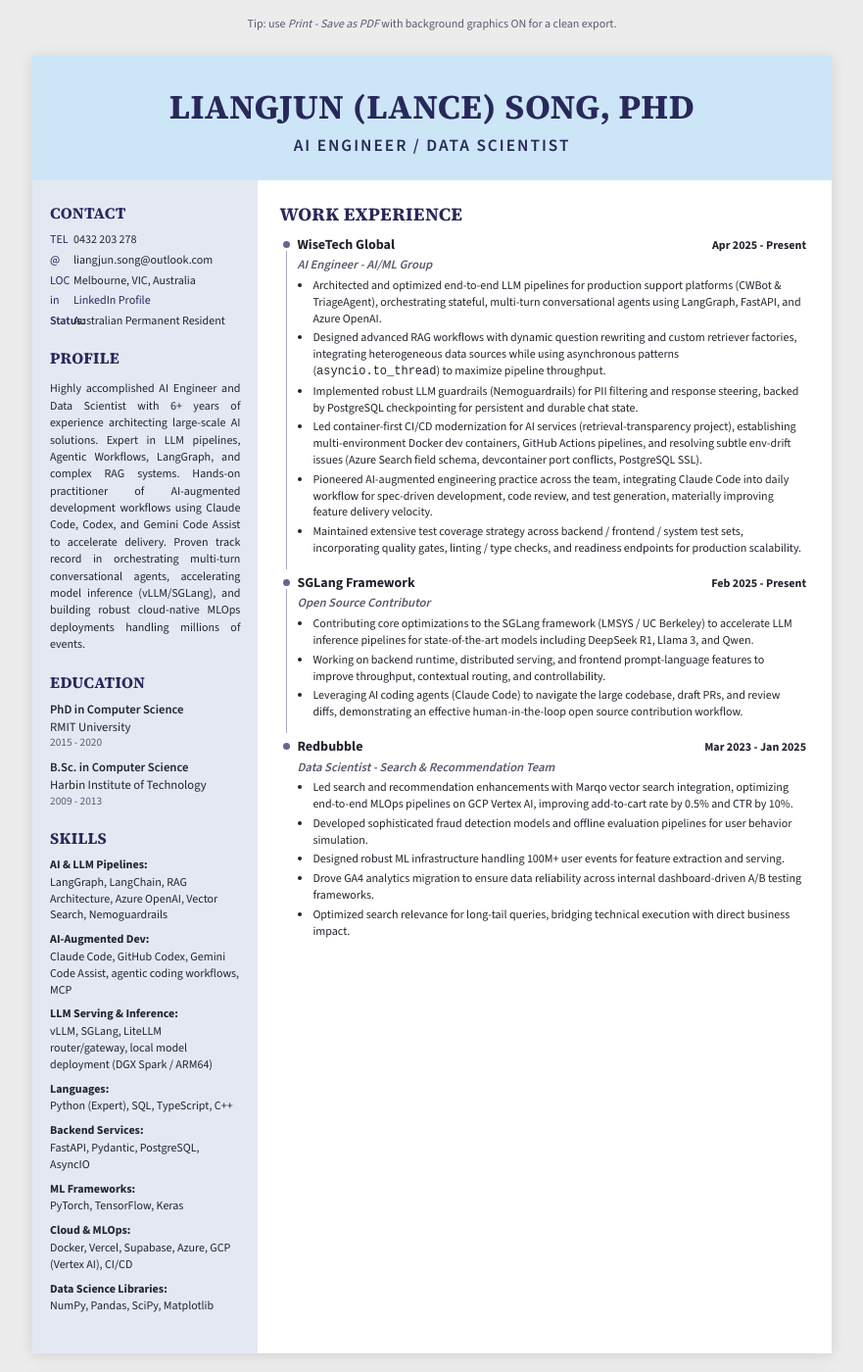
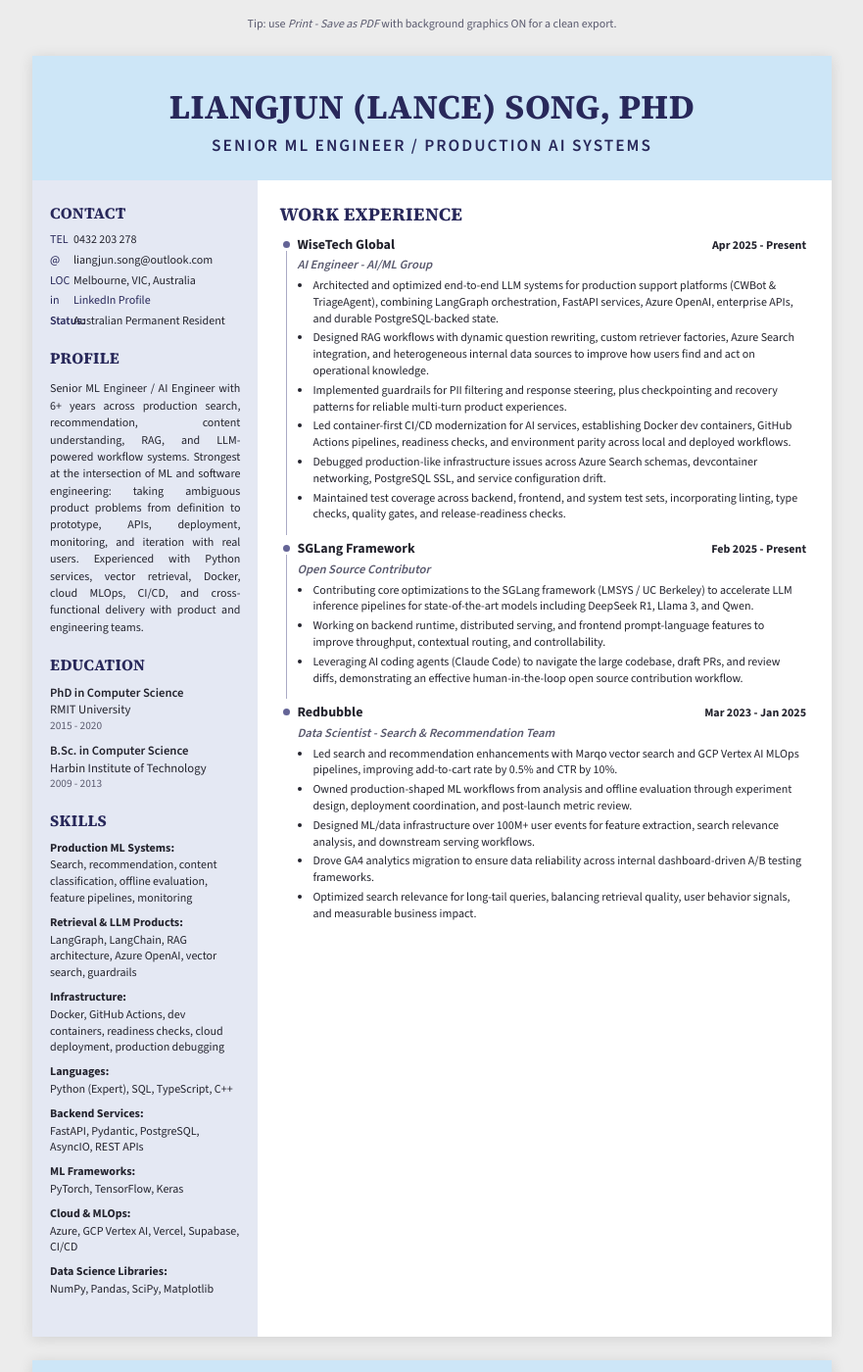
Before and after one commit to lycanlancelot/lycanlancelot.github.io, a Jekyll site: the page cv.html, which Jekyll copies as it is, in a window 1280 px wide and 1400 px high. Shown: the whole window at 98% size, without its empty margins (199-1080 px from the left). Built offline with Jekyll 4.4.1, drawn with Linux system fonts in a browser that asks for light colours; some of the changed text lies outside the part shown.

Commit message:
Target CV for Programa Senior ML Engineer

```diff
--- a/cv.html
+++ b/cv.html
@@ -3,7 +3,7 @@
 <head>
 <meta charset="UTF-8">
 <meta name="viewport" content="width=device-width, initial-scale=1.0">
-<title>Liangjun (Lance) Song - AI Engineer / Data Scientist CV</title>
+<title>Liangjun (Lance) Song - Senior ML Engineer CV</title>
 <link rel="preconnect" href="https://fonts.googleapis.com">
 <link rel="preconnect" href="https://fonts.gstatic.com" crossorigin>
 <link href="https://fonts.googleapis.com/css2?family=Source+Sans+3:wght@400;600;700&family=Source+Serif+4:wght@600;700&display=swap" rel="stylesheet">
@@ -223,7 +223,7 @@
 <section class="page">
   <header class="header">
     <h1>LIANGJUN (LANCE) SONG, PHD</h1>
-    <div class="subtitle">AI ENGINEER / DATA SCIENTIST</div>
+    <div class="subtitle">SENIOR ML ENGINEER / PRODUCTION AI SYSTEMS</div>
   </header>
 
   <div class="body">
@@ -239,7 +239,7 @@
 
       <div class="section-block">
         <h2 class="section">PROFILE</h2>
-        <p class="profile">Highly accomplished AI Engineer and Data Scientist with 6+ years of experience architecting large-scale AI solutions. Expert in LLM pipelines, Agentic Workflows, LangGraph, and complex RAG systems. Hands-on practitioner of AI-augmented development workflows using Claude Code, Codex, and Gemini Code Assist to accelerate delivery. Proven track record in orchestrating multi-turn conversational agents, accelerating model inference (vLLM/SGLang), and building robust cloud-native MLOps deployments handling millions of events.</p>
+        <p class="profile">Senior ML Engineer / AI Engineer with 6+ years across production search, recommendation, content understanding, RAG, and LLM-powered workflow systems. Strongest at the intersection of ML and software engineering: taking ambiguous product problems from definition to prototype, APIs, deployment, monitoring, and iteration with real users. Experienced with Python services, vector retrieval, Docker, cloud MLOps, CI/CD, and cross-functional delivery with product and engineering teams.</p>
       </div>
 
       <div class="section-block">
@@ -258,13 +258,13 @@
 
       <div class="section-block">
         <h2 class="section">SKILLS</h2>
-        <div class="skill-group"><span class="label">AI &amp; LLM Pipelines:</span>LangGraph, LangChain, RAG Architecture, Azure OpenAI, Vector Search, Nemoguardrails</div>
-        <div class="skill-group"><span class="label">AI-Augmented Dev:</span>Claude Code, GitHub Codex, Gemini Code Assist, agentic coding workflows, MCP</div>
-        <div class="skill-group"><span class="label">LLM Serving &amp; Inference:</span>vLLM, SGLang, LiteLLM router/gateway, local model deployment (DGX Spark / ARM64)</div>
+        <div class="skill-group"><span class="label">Production ML Systems:</span>Search, recommendation, content classification, offline evaluation, feature pipelines, monitoring</div>
+        <div class="skill-group"><span class="label">Retrieval &amp; LLM Products:</span>LangGraph, LangChain, RAG architecture, Azure OpenAI, vector search, guardrails</div>
+        <div class="skill-group"><span class="label">Infrastructure:</span>Docker, GitHub Actions, dev containers, readiness checks, cloud deployment, production debugging</div>
         <div class="skill-group"><span class="label">Languages:</span>Python (Expert), SQL, TypeScript, C++</div>
-        <div class="skill-group"><span class="label">Backend Services:</span>FastAPI, Pydantic, PostgreSQL, AsyncIO</div>
+        <div class="skill-group"><span class="label">Backend Services:</span>FastAPI, Pydantic, PostgreSQL, AsyncIO, REST APIs</div>
         <div class="skill-group"><span class="label">ML Frameworks:</span>PyTorch, TensorFlow, Keras</div>
-        <div class="skill-group"><span class="label">Cloud &amp; MLOps:</span>Docker, Vercel, Supabase, Azure, GCP (Vertex AI), CI/CD</div>
+        <div class="skill-group"><span class="label">Cloud &amp; MLOps:</span>Azure, GCP Vertex AI, Vercel, Supabase, CI/CD</div>
         <div class="skill-group"><span class="label">Data Science Libraries:</span>NumPy, Pandas, SciPy, Matplotlib</div>
       </div>
     </aside>
@@ -279,12 +279,12 @@
           </div>
           <div class="tl-role">AI Engineer - AI/ML Group</div>
           <ul>
-            <li>Architected and optimized end-to-end LLM pipelines for production support platforms (CWBot &amp; TriageAgent), orchestrating stateful, multi-turn conversational agents using LangGraph, FastAPI, and Azure OpenAI.</li>
-            <li>Designed advanced RAG workflows with dynamic question rewriting and custom retriever factories, integrating heterogeneous data sources while using asynchronous patterns (<code>asyncio.to_thread</code>) to maximize pipeline throughput.</li>
-            <li>Implemented robust LLM guardrails (Nemoguardrails) for PII filtering and response steering, backed by PostgreSQL checkpointing for persistent and durable chat state.</li>
-            <li>Led container-first CI/CD modernization for AI services (retrieval-transparency project), establishing multi-environment Docker dev containers, GitHub Actions pipelines, and resolving subtle env-drift issues (Azure Search field schema, devcontainer port conflicts, PostgreSQL SSL).</li>
-            <li>Pioneered AI-augmented engineering practice across the team, integrating Claude Code into daily workflow for spec-driven development, code review, and test generation, materially improving feature delivery velocity.</li>
-            <li>Maintained extensive test coverage strategy across backend / frontend / system test sets, incorporating quality gates, linting / type checks, and readiness endpoints for production scalability.</li>
+            <li>Architected and optimized end-to-end LLM systems for production support platforms (CWBot &amp; TriageAgent), combining LangGraph orchestration, FastAPI services, Azure OpenAI, enterprise APIs, and durable PostgreSQL-backed state.</li>
+            <li>Designed RAG workflows with dynamic question rewriting, custom retriever factories, Azure Search integration, and heterogeneous internal data sources to improve how users find and act on operational knowledge.</li>
+            <li>Implemented guardrails for PII filtering and response steering, plus checkpointing and recovery patterns for reliable multi-turn product experiences.</li>
+            <li>Led container-first CI/CD modernization for AI services, establishing Docker dev containers, GitHub Actions pipelines, readiness checks, and environment parity across local and deployed workflows.</li>
+            <li>Debugged production-like infrastructure issues across Azure Search schemas, devcontainer networking, PostgreSQL SSL, and service configuration drift.</li>
+            <li>Maintained test coverage across backend, frontend, and system test sets, incorporating linting, type checks, quality gates, and release-readiness checks.</li>
           </ul>
         </div>
 
@@ -308,11 +308,11 @@
           </div>
           <div class="tl-role">Data Scientist - Search &amp; Recommendation Team</div>
           <ul>
-            <li>Led search and recommendation enhancements with Marqo vector search integration, optimizing end-to-end MLOps pipelines on GCP Vertex AI, improving add-to-cart rate by 0.5% and CTR by 10%.</li>
-            <li>Developed sophisticated fraud detection models and offline evaluation pipelines for user behavior simulation.</li>
-            <li>Designed robust ML infrastructure handling 100M+ user events for feature extraction and serving.</li>
+            <li>Led search and recommendation enhancements with Marqo vector search and GCP Vertex AI MLOps pipelines, improving add-to-cart rate by 0.5% and CTR by 10%.</li>
+            <li>Owned production-shaped ML workflows from analysis and offline evaluation through experiment design, deployment coordination, and post-launch metric review.</li>
+            <li>Designed ML/data infrastructure over 100M+ user events for feature extraction, search relevance analysis, and downstream serving workflows.</li>
             <li>Drove GA4 analytics migration to ensure data reliability across internal dashboard-driven A/B testing frameworks.</li>
-            <li>Optimized search relevance for long-tail queries, bridging technical execution with direct business impact.</li>
+            <li>Optimized search relevance for long-tail queries, balancing retrieval quality, user behavior signals, and measurable business impact.</li>
           </ul>
         </div>
       </div>
@@ -361,10 +361,10 @@
           </div>
           <div class="tl-role">Data Scientist - AI Renovation Team</div>
           <ul>
-            <li>Utilized language-image models for automated content tagging and classification across a massive catalog.</li>
-            <li>Enhanced content taxonomy using structured user engagement data modeling.</li>
-            <li>Conducted extensive experiments with search engine optimization for new content tags.</li>
-            <li>Developed personalization pipelines that significantly increased core user engagement metrics.</li>
+            <li>Applied language-image models for automated content tagging and classification across a large marketplace catalog.</li>
+            <li>Enhanced content taxonomy using structured user engagement signals and measurable search/discovery outcomes.</li>
+            <li>Ran experiments for new content tags and search-engine optimization, translating model output into product-facing discovery improvements.</li>
+            <li>Developed personalization workflows that connected data science experiments with production product metrics.</li>
           </ul>
         </div>
 
@@ -375,62 +375,62 @@
           </div>
           <div class="tl-role">Data Scientist - Content Moderation Team</div>
           <ul>
-            <li>Implemented content classification systems using language-image models for efficient automated moderation.</li>
-            <li>Developed image duplicate detection pipelines using machine learning and statistical modeling techniques.</li>
-            <li>Established a comprehensive data quality framework with anomaly detection capabilities.</li>
-            <li>Achieved productionization of content classification systems, significantly reducing intellectual property infringement risks.</li>
+            <li>Implemented production content-classification systems using language-image models for automated moderation.</li>
+            <li>Developed image duplicate-detection pipelines using ML and statistical modeling techniques.</li>
+            <li>Established data quality and anomaly-detection workflows for safer model and pipeline operation.</li>
+            <li>Shipped classification workflows that reduced intellectual-property moderation risk and improved operational throughput.</li>
           </ul>
         </div>
       </div>
 
       <div style="height:14px"></div>
-      <h2 class="section">SELECTED GITHUB PROJECTS</h2>
+      <h2 class="section">SELECTED ML / AI SYSTEMS</h2>
       <div class="timeline">
         <div class="tl-entry">
           <div class="tl-head">
-            <div class="company">Termly <span class="muted-inline">(github.com/lycanlancelot/Termly)</span></div>
+            <div class="company">Termly <span class="muted-inline">(GitHub)</span></div>
             <div class="dates">2026</div>
           </div>
           <div class="tl-role">Creator &amp; Lead Developer</div>
           <ul>
-            <li>Built an Australian medical contract automation system for MPPA generation, Medicare/PBS identifier validation, scanned PDF extraction, OCR correction, clause/entity extraction, and compliance-oriented risk analysis.</li>
-            <li>Implemented FastAPI/Pydantic services integrating Claude Sonnet, Azure Document Intelligence, Tesseract OCR, Docker, and healthcare-specific validation algorithms.</li>
+            <li>Built a document AI system for Australian medical contract automation: scanned PDF extraction, OCR correction, structured clause/entity extraction, validation, and risk analysis.</li>
+            <li>Implemented FastAPI/Pydantic services integrating Claude Sonnet, Azure Document Intelligence, Tesseract OCR, Docker, and healthcare-specific validation logic.</li>
           </ul>
         </div>
 
         <div class="tl-entry">
           <div class="tl-head">
-            <div class="company">Remote Agent Workbench <span class="muted-inline">(github.com/lycanlancelot/remote-agent)</span></div>
-            <div class="dates">2025 - Present</div>
-          </div>
-          <div class="tl-role">Creator &amp; Lead Developer</div>
-          <ul>
-            <li>Built a VS Code-like remote workbench for Claude Code and Codex with React/Vite, Express, Socket.IO, live terminal streaming, task persistence, file previews, model controls, and permission prompts.</li>
-            <li>Designed for repeated remote agent work: allowed-directory policy, verifiable task outputs, conversation continuity, and Cloudflare/Tailscale-ready deployment patterns.</li>
-          </ul>
-        </div>
-
-        <div class="tl-entry">
-          <div class="tl-head">
-            <div class="company">AgentForge <span class="muted-inline">(github.com/lycanlancelot/agent-forge)</span></div>
-            <div class="dates">2025</div>
-          </div>
-          <div class="tl-role">Creator &amp; Lead Developer</div>
-          <ul>
-            <li>Built a multi-agent coding dashboard for Claude Code, Codex, and Kimi Code with xterm.js terminals, task queues, git worktree isolation, auto-commit scheduling, session logs, and remote access.</li>
-            <li>Created a practical human-in-the-loop workflow for dispatching, monitoring, and recovering long-running coding-agent tasks across isolated workspaces.</li>
-          </ul>
-        </div>
-
-        <div class="tl-entry">
-          <div class="tl-head">
-            <div class="company">Video-RAG <span class="muted-inline">(github.com/Iliana678/Video-RAG)</span></div>
+            <div class="company">Video-RAG <span class="muted-inline">(GitHub collaboration)</span></div>
             <div class="dates">2025</div>
           </div>
           <div class="tl-role">Builder &amp; Collaborator</div>
           <ul>
             <li>Built a multimodal retrieval pipeline that samples video frames, generates CLIP embeddings, persists them in ChromaDB, and answers natural-language queries with timestamped visual evidence.</li>
             <li>Supported image-only search paths and multiple LLM providers for local testing, retrieval experiments, and provider comparison.</li>
+          </ul>
+        </div>
+
+        <div class="tl-entry">
+          <div class="tl-head">
+            <div class="company">Remote Agent Workbench <span class="muted-inline">(GitHub)</span></div>
+            <div class="dates">2025 - Present</div>
+          </div>
+          <div class="tl-role">Creator &amp; Lead Developer</div>
+          <ul>
+            <li>Built a VS Code-like remote workbench with React/Vite, Express, Socket.IO, live terminal streaming, task persistence, file previews, model controls, and permission prompts.</li>
+            <li>Designed safety and reliability boundaries for repeated agent work: allowed directories, verifiable task outputs, conversation continuity, and remote access patterns.</li>
+          </ul>
+        </div>
+
+        <div class="tl-entry">
+          <div class="tl-head">
+            <div class="company">AgentForge <span class="muted-inline">(GitHub)</span></div>
+            <div class="dates">2025</div>
+          </div>
+          <div class="tl-role">Creator &amp; Lead Developer</div>
+          <ul>
+            <li>Built a multi-agent coding dashboard for Claude Code, Codex, and Kimi Code with xterm.js terminals, task queues, git worktree isolation, auto-commit scheduling, and session logs.</li>
+            <li>Created a practical human-in-the-loop control plane for dispatching, monitoring, and recovering long-running coding-agent tasks across isolated workspaces.</li>
           </ul>
         </div>
 
```
